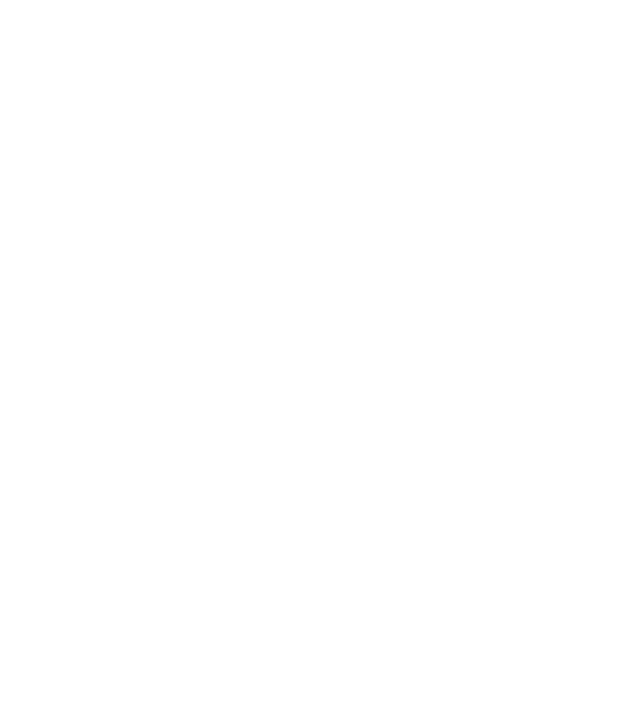
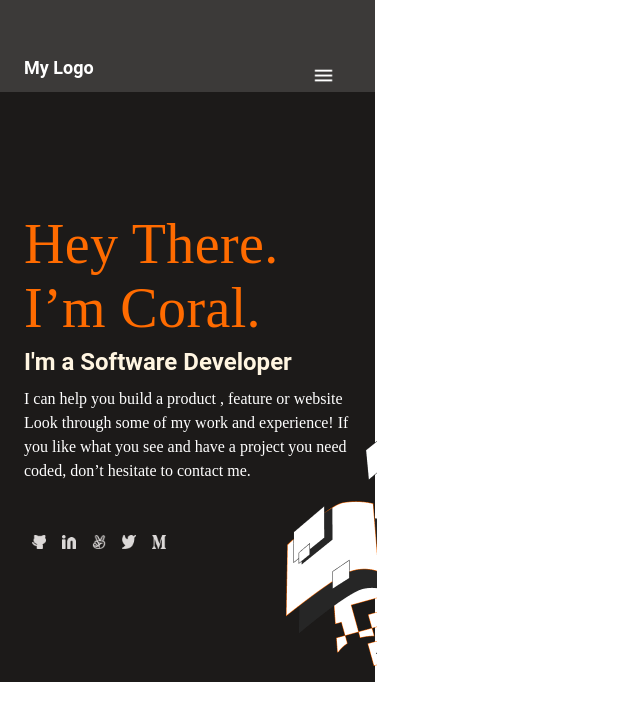
Before and after one commit to coralnianwi/setup-and-mobile-first, a website: page index.html in a window 1280 px wide. Shown: the whole page, without its empty margins (0-640 px from the left). Drawn offline with Linux system fonts and the light colour scheme.

Commit message:
Add readme info

```diff
--- a/index.html
+++ b/index.html
@@ -21,3 +21,44 @@
     />
   </head>
 </html>
+<body>
+  <div class="dark-ios">
+    <div class="toolbar">
+      <div class="icon-menu">
+        <img src="Enabled.png" class="logo" alt="Icon menu" />
+      </div>
+      <div class="logo-placeholder">
+        <p class="logo-text">My Logo</p>
+      </div>
+    </div>
+  </div>
+  <div class="headline">
+    <p class="primary-text">Hey There. I’m Coral.</p>
+    <p class="supporting-text">I'm a Software Developer</p>
+    <p class="description">
+      I can help you build a product , feature or website Look through some of
+      my work and experience! If you like what you see and have a project you
+      need coded, don’t hesitate to contact me.
+    </p>
+    <div class="social-media">
+      <!-- <div class="normal-button-1"> -->
+      <img src="github.png" class="normal-button-1" alt="Github" />
+      <!-- </div> -->
+      <!-- <div class="normal-button-2"> -->
+      <img src="linkedin.png" class="normal-button-2" alt="linkedin" />
+      <!-- </div> -->
+      <!-- <div class="normal-button-3"> -->
+      <img src="angelist.png" class="normal-button-3" alt="Angelist" />
+      <!-- </div> -->
+      <!-- <div class="normal-button-4"> -->
+      <img src="twitter.png" class="normal-button-4" alt="Twitter" />
+      <!-- </div> -->
+      <!-- <div class="normal-button-5"> -->
+      <img src="medium.png" class="normal-button-5" alt="Medium" />
+      <!-- </div> -->
+    </div>
+    <div class="bg">
+      <img src="Illustration.png" />
+    </div>
+  </div>
+</body>
--- a/styles.css
+++ b/styles.css
@@ -0,0 +1,314 @@
+* {
+  margin: 0;
+  padding: 0;
+  box-sizing: border-box;
+}
+.dark-ios {
+  /* App Bar - Compact - Dark - iOS */
+
+  position: absolute;
+  width: 375px;
+  height: 92px;
+  left: 0px;
+  top: 0px;
+
+  /* Theme 3 / Neutral 2 */
+
+  background: #3c3a39;
+}
+.toolbar {
+  /* Toolbar - Dark - Compact */
+
+  position: absolute;
+  left: 0px;
+  right: 0px;
+  top: 44px;
+  bottom: 0px;
+}
+.logo {
+  /* Auto layout */
+
+  display: flex;
+  flex-direction: row;
+  align-items: flex-start;
+  padding: 8px;
+
+  position: absolute;
+  width: 55px;
+  height: 55px;
+  right: 24px;
+  top: calc(50% - 40px / 2);
+
+  border-radius: 8px;
+}
+.logo-placeholder {
+  /* Logo Placeholder */
+
+  /* Auto layout */
+
+  display: flex;
+  flex-direction: row;
+  align-items: center;
+  padding: 10px 12px;
+
+  position: absolute;
+  width: 94px;
+  height: 44px;
+  left: 12px;
+  top: calc(50% - 44px / 2);
+}
+.logo-text {
+  width: 70px;
+  height: 24px;
+
+  font-family: "Roboto";
+  font-style: normal;
+  font-weight: 700;
+  font-size: 18px;
+  line-height: 24px;
+  /* identical to box height, or 133% */
+
+  display: flex;
+  align-items: center;
+  text-align: center;
+
+  /* Theme 3 / Neutral 11 */
+
+  color: #ffffff;
+
+  /* Inside auto layout */
+
+  flex: none;
+  order: 0;
+  flex-grow: 0;
+}
+.headline {
+  /* Headline */
+
+  /* Auto layout */
+
+  display: flex;
+  flex-direction: column;
+  align-items: flex-start;
+  padding: 120px 24px;
+  gap: 12px;
+
+  position: absolute;
+  width: 375px;
+  height: 590px;
+  left: 0px;
+  top: 92px;
+
+  /* Theme 3 / Neutral 1 */
+
+  background: #1c1a19;
+}
+.primary-text {
+  /* Primary Text */
+
+  width: 327px;
+  height: 124px;
+
+  font-family: "Crete Round";
+  font-style: normal;
+  font-weight: 400;
+  font-size: 56px;
+  line-height: 64px;
+  /* or 114% */
+
+  letter-spacing: 0.37px;
+
+  /* Theme 3 / Primary 1 */
+
+  color: #ff6b00;
+
+  /* Inside auto layout */
+
+  flex: none;
+  order: 0;
+  flex-grow: 0;
+}
+.supporting-text {
+  /* Supporting Text */
+
+  width: 327px;
+  height: 27px;
+
+  font-family: "Roboto";
+  font-style: normal;
+  font-weight: 700;
+  font-size: 24px;
+  line-height: 32px;
+  /* or 133% */
+
+  display: flex;
+  align-items: center;
+
+  /* Theme 3 / Primary 4 */
+
+  color: #fff5e1;
+
+  /* Inside auto layout */
+
+  flex: none;
+  order: 1;
+  flex-grow: 0;
+}
+.description {
+  /* Description */
+
+  width: 327px;
+  height: 123px;
+
+  /* Theme 1 / Body Reguler 2 */
+
+  font-family: "Poppins";
+  font-style: normal;
+  font-weight: 400;
+  font-size: 16px;
+  line-height: 24px;
+  /* or 150% */
+
+  /* Theme 3 / Neutral 11 */
+
+  color: #ffffff;
+
+  /* Inside auto layout */
+
+  flex: none;
+  order: 2;
+  flex-grow: 0;
+}
+.social-media {
+  /* Social Media */
+
+  /* Auto layout */
+
+  display: flex;
+  flex-direction: row;
+  align-items: center;
+  padding: 0px;
+
+  width: 200px;
+  height: 40px;
+
+  /* Inside auto layout */
+
+  flex: none;
+  order: 3;
+  flex-grow: 0;
+}
+.normal-button-1 {
+  /* Normal Button/Tertiary/Disabled */
+
+  /* Auto layout */
+
+  display: flex;
+  flex-direction: row;
+  align-items: flex-start;
+  padding: 8px;
+
+  width: 30px;
+  height: 30px;
+
+  border-radius: 8px;
+
+  /* Inside auto layout */
+
+  flex: none;
+  order: 0;
+  flex-grow: 0;
+}
+.normal-button-2 {
+  /* Normal Button/Tertiary/Disabled */
+
+  /* Auto layout */
+
+  display: flex;
+  flex-direction: row;
+  align-items: flex-start;
+  padding: 8px;
+
+  width: 30px;
+  height: 30px;
+
+  border-radius: 8px;
+
+  /* Inside auto layout */
+
+  flex: none;
+  order: 1;
+  flex-grow: 0;
+}
+.normal-button-3 {
+  /* Normal Button/Tertiary/Enabled */
+
+  /* Auto layout */
+
+  display: flex;
+  flex-direction: row;
+  align-items: flex-start;
+  padding: 8px;
+
+  width: 30px;
+  height: 30px;
+
+  border-radius: 8px;
+
+  /* Inside auto layout */
+
+  flex: none;
+  order: 2;
+  flex-grow: 0;
+}
+.normal-button-4 {
+  /* Normal Button/Tertiary/Disabled */
+
+  /* Auto layout */
+
+  display: flex;
+  flex-direction: row;
+  align-items: flex-start;
+  padding: 8px;
+
+  width: 30px;
+  height: 30px;
+
+  border-radius: 8px;
+
+  /* Inside auto layout */
+
+  flex: none;
+  order: 3;
+  flex-grow: 0;
+}
+.normal-button-5 {
+  /* Normal Button/Tertiary/Disabled */
+
+  /* Auto layout */
+
+  display: flex;
+  flex-direction: row;
+  align-items: flex-start;
+  padding: 8px;
+
+  width: 30px;
+  height: 30px;
+
+  border-radius: 8px;
+
+  /* Inside auto layout */
+
+  flex: none;
+  order: 4;
+  flex-grow: 0;
+}
+.bg {
+  /* Group */
+
+  position: absolute;
+  left: 61.3%;
+  right: -30.09%;
+  top: 36.3%;
+  bottom: 100%;
+}
```
Also changed, not shown: Enabled.png (added), Illustration.png (added), Linkedin icon.jpg (deleted), README.md, angelist.png (added), angellist.jpg (deleted), github.jpg (deleted), github.png (added), linkedin.png (added), medium.png (added), twitter.jpg (deleted), twitter.png (added).
